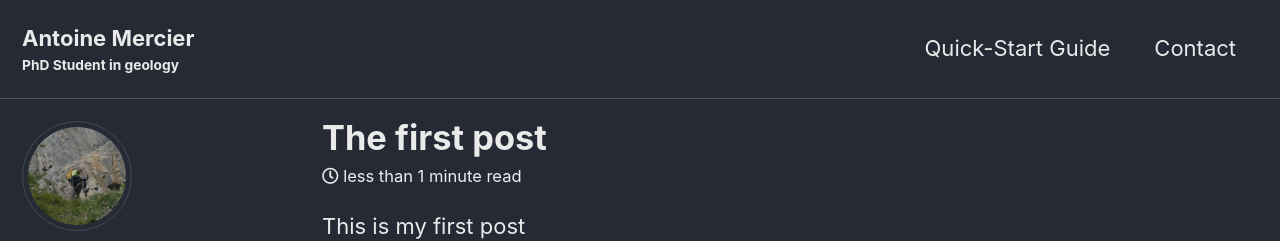
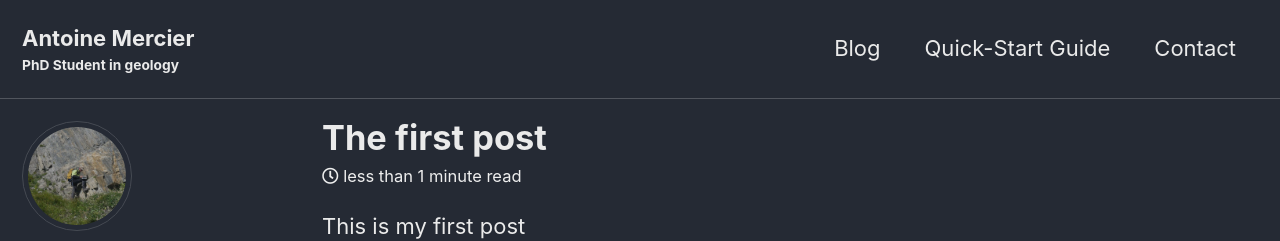
Before and after one commit to AntoineMercier/AntoineMercier.github.io, a Jekyll site: the page built from _posts/2020-11-27-TestPost.md, in a window 1280 px wide. Shown: the top 241 px of the page. Built offline with Jekyll 4.4.1, drawn with Linux system fonts in a browser that asks for light colours; cached includes are drawn as plain includes; the list of posts is cut into pages by our own code.

Commit message:
Update navigation.yml

```diff
--- a/_data/navigation.yml
+++ b/_data/navigation.yml
@@ -1,5 +1,7 @@
 # main links
 main:
+  - title: "Blog"
+    url: /posts/
   - title: "Quick-Start Guide"
     url: https://mmistakes.github.io/minimal-mistakes/docs/quick-start-guide/
   - title: "Contact"
```
